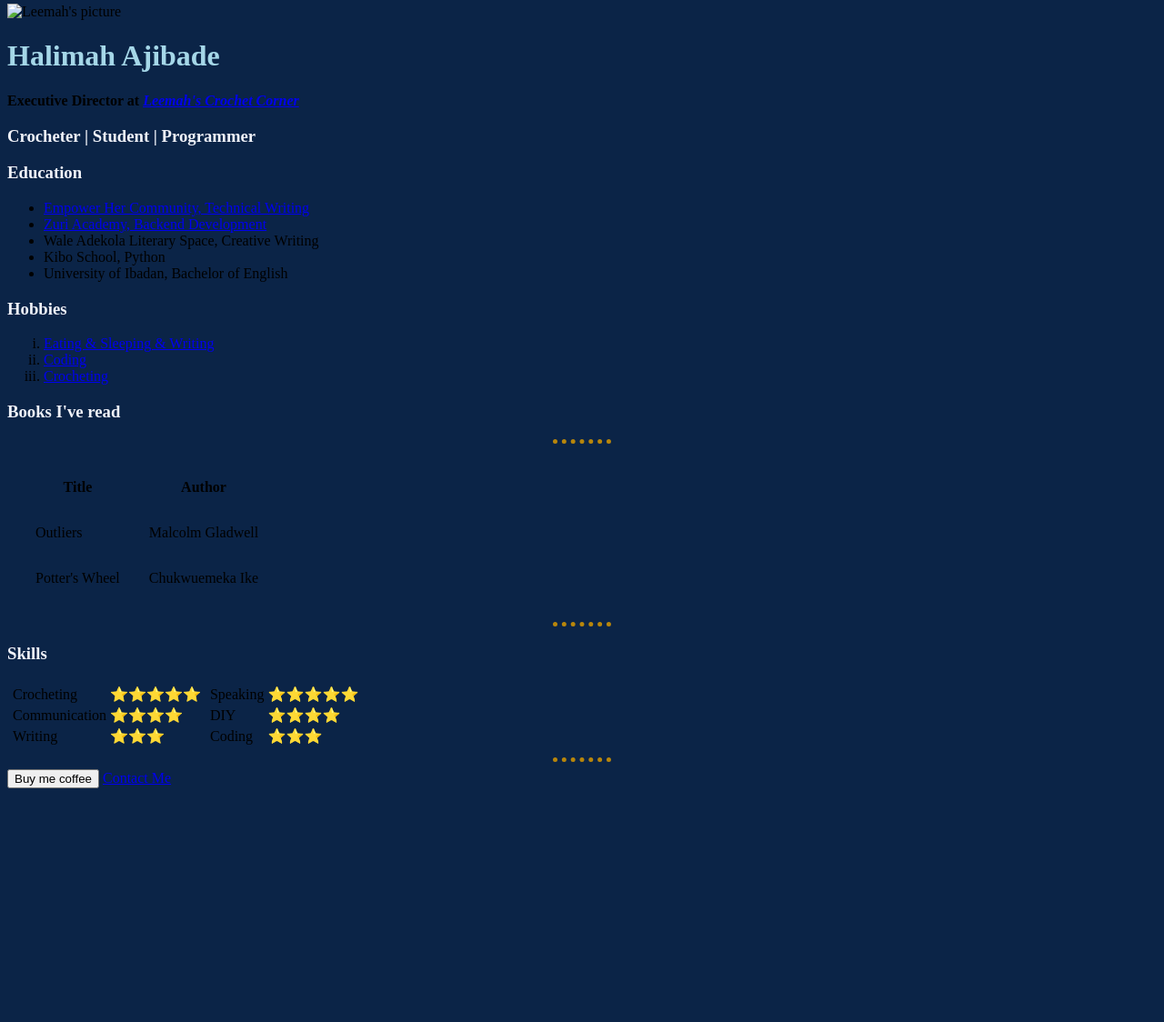
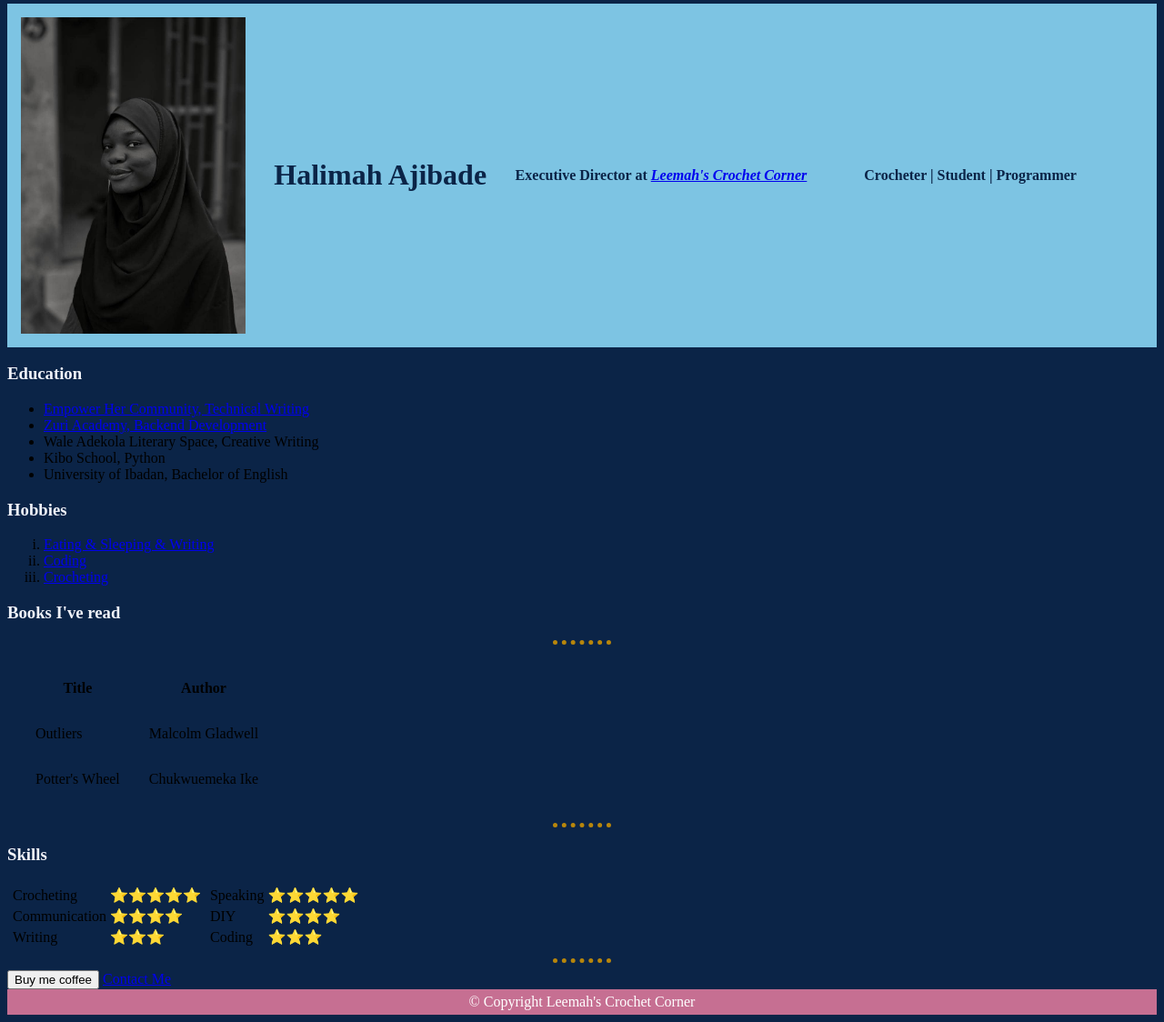
Before and after one commit to Techhalaji/HTML-Personal-Site, a plain HTML site: page index.html in a window 1280 px wide. Shown: the part 4-1128 px from the top of the page at 91% size. Before the commit the page ends 879 px from the top, so only its background shows below. Drawn offline with Linux system fonts and the light colour scheme.

Commit message:
modified:   CSS/Styles.css 	modified:   index.html

```diff
--- a/CSS/Styles.css
+++ b/CSS/Styles.css
@@ -1,18 +1,40 @@
 body{background-color: #0B2447;}
+.footer {
+    padding: 5px 2px;
+    background-color: #f582a5cc;
+    color: white;
+    text-align: center;}
+
 hr{border: none;
 border-color: darkgoldenrod;
 border-width: 5px;
 width: 5%;
 border-top-style:dotted ;}
-h1{
-    color: #A5D7E8;
+
+h1{ color:  #0B2447 ;
+    padding-left: auto;
 }
-h3{
-    color: #f0f2f9;
+
+h3{ color: #f0f2f9;
 }
-img{
-    border: thick;
-    border-width: 5px;
-    border-color: #e6095d;
 
-}
+h4{color: #0B2447;}
+
+.heading {
+    display: flex;
+    justify-content: space-between;
+    align-items: center;
+    padding: 15px;
+    background-color: #7dc4e3;
+  }
+
+.social {
+    padding:auto;
+    color: #222222;
+  }
+
+  .social {
+    padding: 0 5px;
+  }
+
+p{color: #0B2447;}
--- a/index.html
+++ b/index.html
@@ -10,11 +10,18 @@
 </head>
 
 <body>
- <!-- <img src="Techhalaji.png" width="20%" alt="Halimah's Profile Picture"> -->
- <img src="https://yandex.com/images/touch/search?source=morda&text=berry+pie&pos=9&rpt=simage&img_url=http%3A%2F%2Fi.pinimg.com%2Foriginals%2Fb9%2F5e%2F28%2Fb95e28e17e9aba242327083d85e896ee.jpg&nl=1&lr=20742" alt="Leemah's picture">
-    <h1>Halimah Ajibade</h1>
+    <header class="heading">
+        <img src="Techhalaji.png" width="20%" alt="Halimah's Profile Picture">
+     <h1>Halimah Ajibade</h1>
             <strong> <p>Executive Director at <a href="https://leemahscrochetcorner.business.site/?utm_source=gmb&utm_medium=referral"><em>Leemah's Crochet Corner</a></em></p></strong>
-             <p><h3>Crocheter | Student | Programmer</h3></p>
+             <p><h4>Crocheter | Student | Programmer</h4></p>
+             <div class="social">
+                <a href="https://wa.me//+2348057264113"><i class="Whatsapp"></i></a>
+                <a href="mailto:ajibadehalimah2004@gmail.com"><i class="E-Mail"></i></a>
+                <a href="https://twitter.com/Halimah_Ajibade"><i class="fab fa-twitter"></i></a>
+                <a href="https://www.linkedin.com/in/halimah-ajibade-5754b6206/?lipi=urn%3Ali%3Apage%3Ad_flagship3_feed%3BUEhBQG3pSxSZvX3BTc8Bkw%3D%3D"><i class="Linkedin"></i></a>
+              </div>
+    </header>
 
 
 
@@ -104,3 +111,5 @@
 
 
         </div>
+
+<footer class="footer">&copy; Copyright Leemah's Crochet Corner</footer>
```
